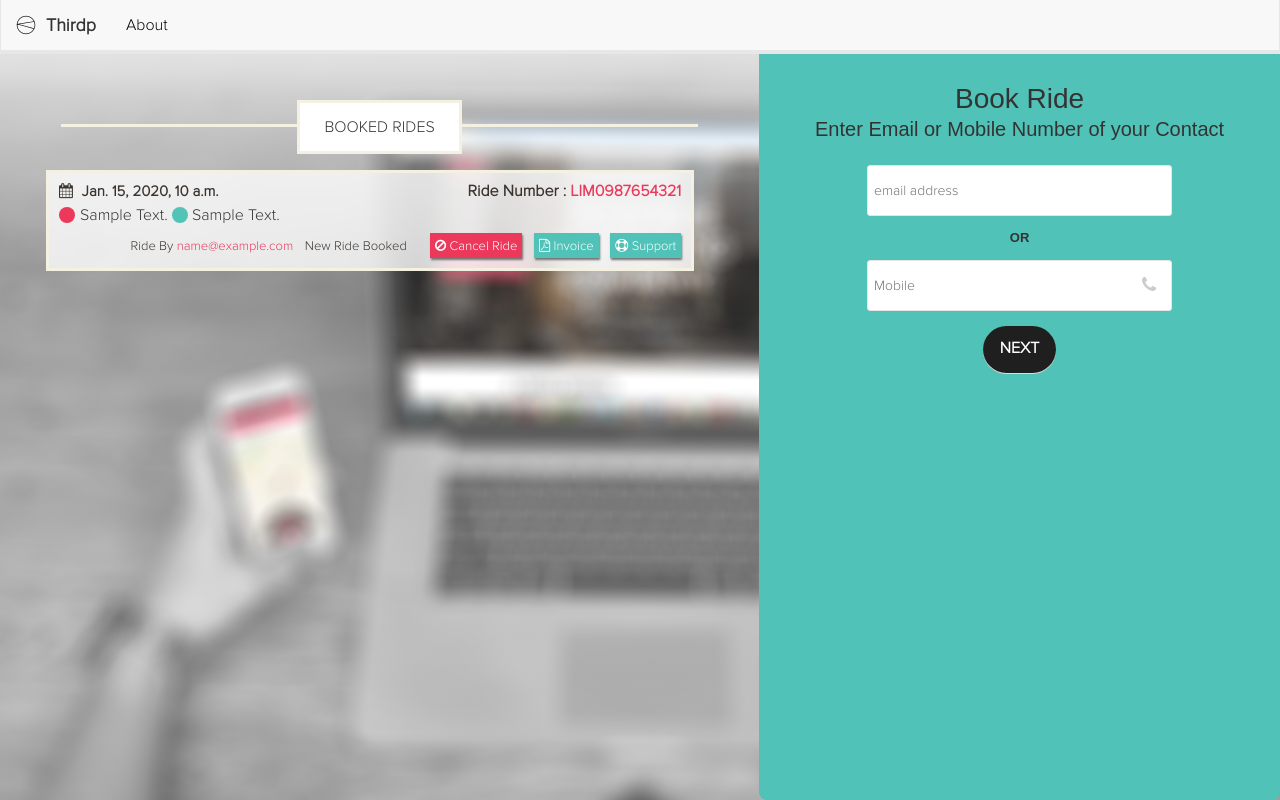
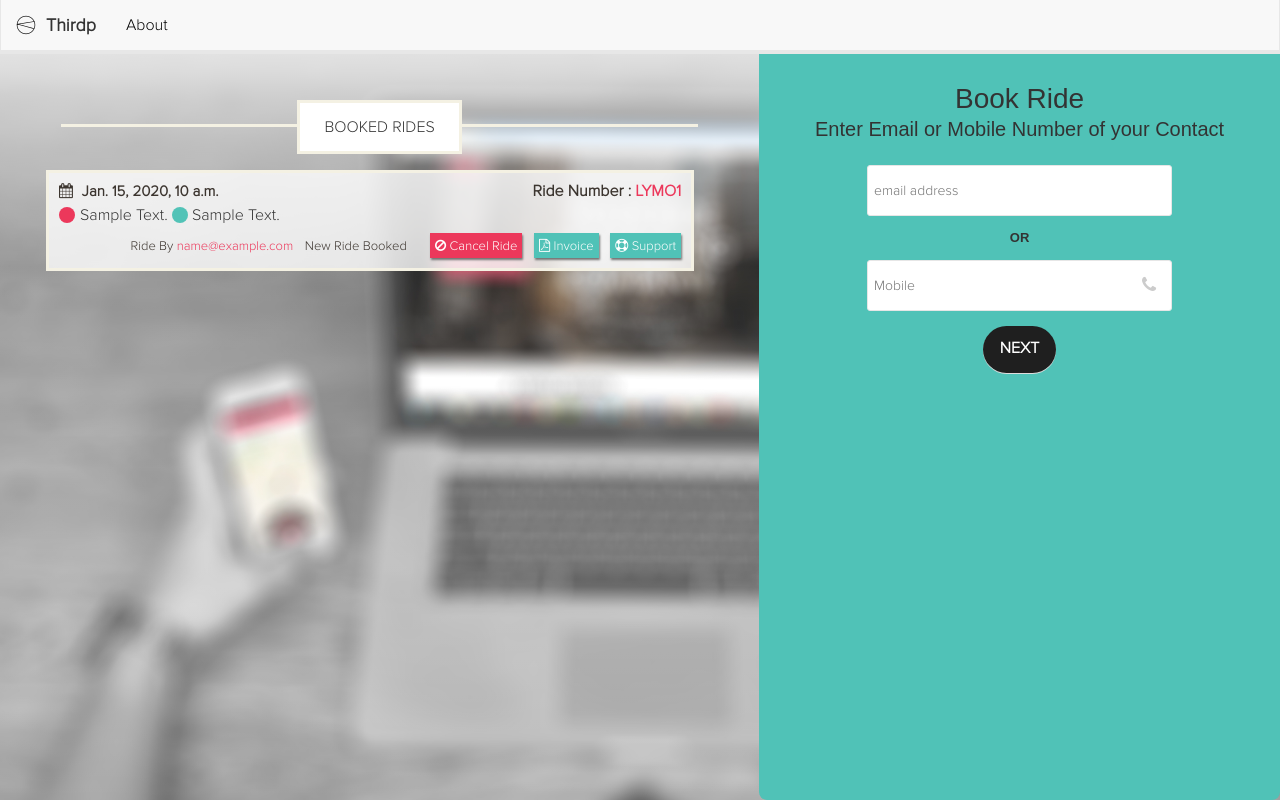
Before and after one commit to The-Akatsuki/thirdp, a Django app: template src/templates/dashboard.html in a window 1280 px wide. Run offline with Django 3.2, Linux system fonts and the light colour scheme; the template is opened without the code that fills it: most values are stand-ins (such as "Sample title", 1, 10 or a date in 2020); some libraries are stand-ins or nearby versions.

Commit message:
Update Ride Id in Database

```diff
--- a/src/templates/dashboard.html
+++ b/src/templates/dashboard.html
@@ -52,7 +52,7 @@
                                       <span class="ridedatetimespan"> {{ bookedRide.ride_datetime }}</span>
                                     </div>
                                     <div class="rideNumber col-sm-5 text-right">
-                                      <span class="rideNumberSpan1">Ride Number :</span> <span class="rideNumberSpan2">LIM0987654321</span>
+                                      <span class="rideNumberSpan1">Ride Number :</span> <span class="rideNumberSpan2">LYMO{{ bookedRide.ride_id }}</span>
                                     </div>
                                 </div>
 
```
